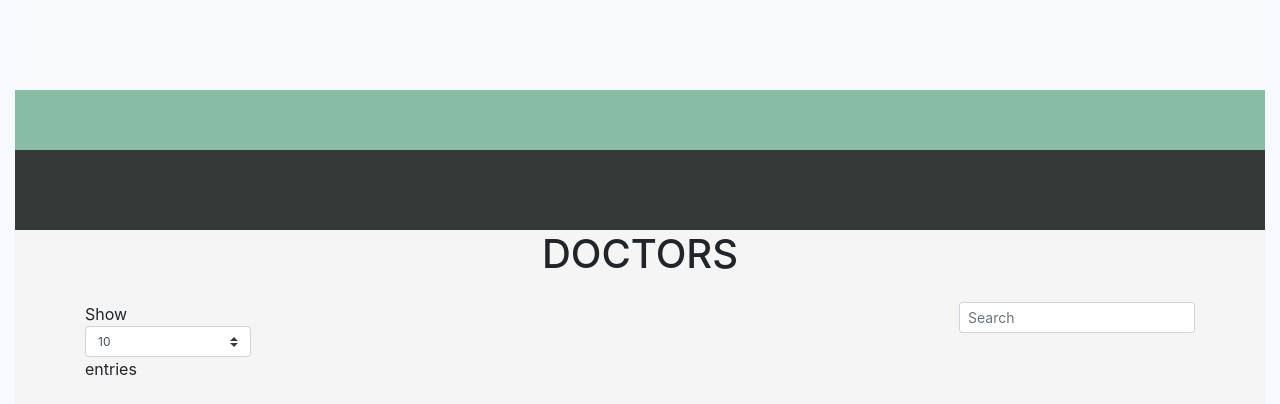
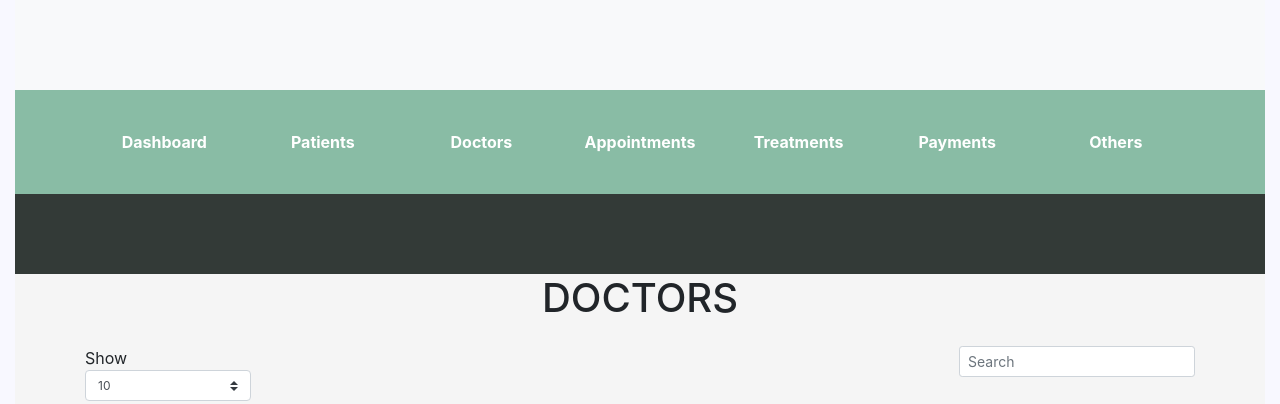
Before and after one commit to luizgustavomonteiro/Health_Care_Management, a Django app: page /doctors/ in a window 1280 px wide. Shown: the top 404 px of the page. Run offline with Django 5.2, Linux system fonts and the light colour scheme; data that the repository does not hold is empty.

Commit message:
Menu-Navibar-Options

```diff
--- a/healthdb/static/css/styles.css
+++ b/healthdb/static/css/styles.css
@@ -20,6 +20,18 @@ body {
   color: #fff;
 }
 
+.custom-navbar{
+    display: flex;
+    justify-content: space-between;
+    width: 100%;
+}
+
+.nav-item
+{
+    flex: 1;
+    text-align: center;
+}
+
 /* styles.css */
 .my-container {
   max-width: 1250px;
--- a/healthdb/website/templates/base.html
+++ b/healthdb/website/templates/base.html
@@ -24,7 +24,40 @@
     <!--Navigation Bar-->
     <nav class="navbar navbar-expand-lg navbar-light bg-light" style="background-color: rgb(210, 231, 207); padding: 45px;"></nav>
     <nav class="navbar navbar-expand-lg" style="background-color: rgba(43, 140, 97, 0.532); padding: 30px;">
+      <div class="container">
+        <!-- Botão do menu (hamburguer) para telas pequenas -->
+        <button class="navbar-toggler" type="button" data-bs-toggle="collapse" data-bs-target="#navbarNav" aria-controls="navbarNav" aria-expanded="false" aria-label="Toggle navigation">
+          <span class="navbar-toggler-icon"></span>
+        </button>
+
+        <div class="collapse navbar-collapse" id="navbarNav">
+          <ul class="navbar-nav d-flex justify-content-between w-100">
+            <li class="nav-item">
+              <a class="nav-link" href="#">Dashboard</a>
+            </li>
+            <li class="nav-item">
+              <a class="nav-link" href="#">Patients</a>
+            </li>
+            <li class="nav-item">
+              <a class="nav-link" href="#">Doctors</a>
+            </li>
+            <li class="nav-item">
+              <a class="nav-link" href="#">Appointments</a>
+            </li>
+            <li class="nav-item">
+              <a class="nav-link" href="#">Treatments</a>
+            </li>
+            <li class="nav-item">
+              <a class="nav-link" href="#">Payments</a>
+            </li>
+            <li class="nav-item">
+              <a class="nav-link" href="#">Others</a>
+            </li>
+          </ul>
+        </div>
+      </div>
     </nav>
+
     <nav class="navbar navbar-expand-lg" style="background-color: rgb(51, 58, 55); padding: 40px;"></nav>
 
 
```
